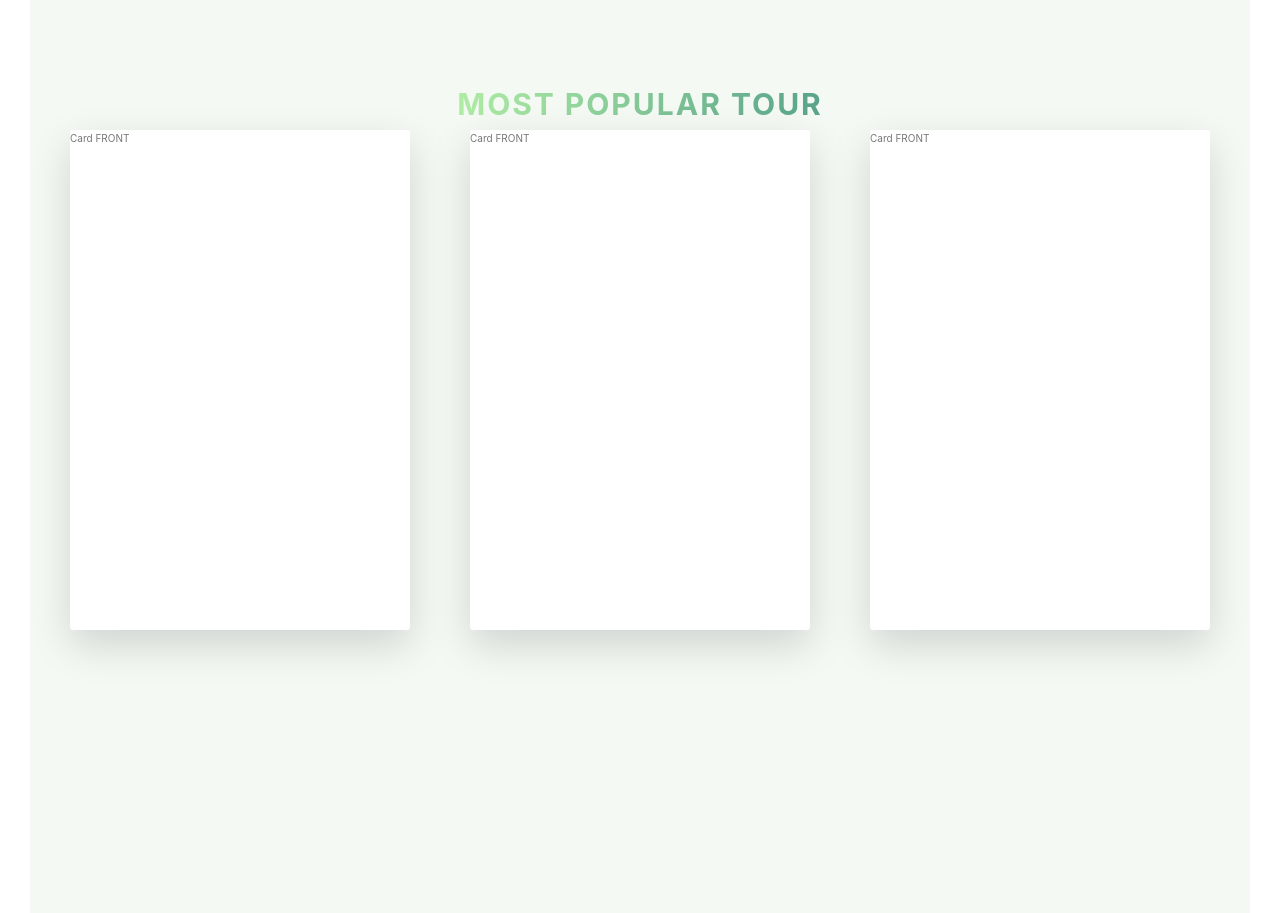
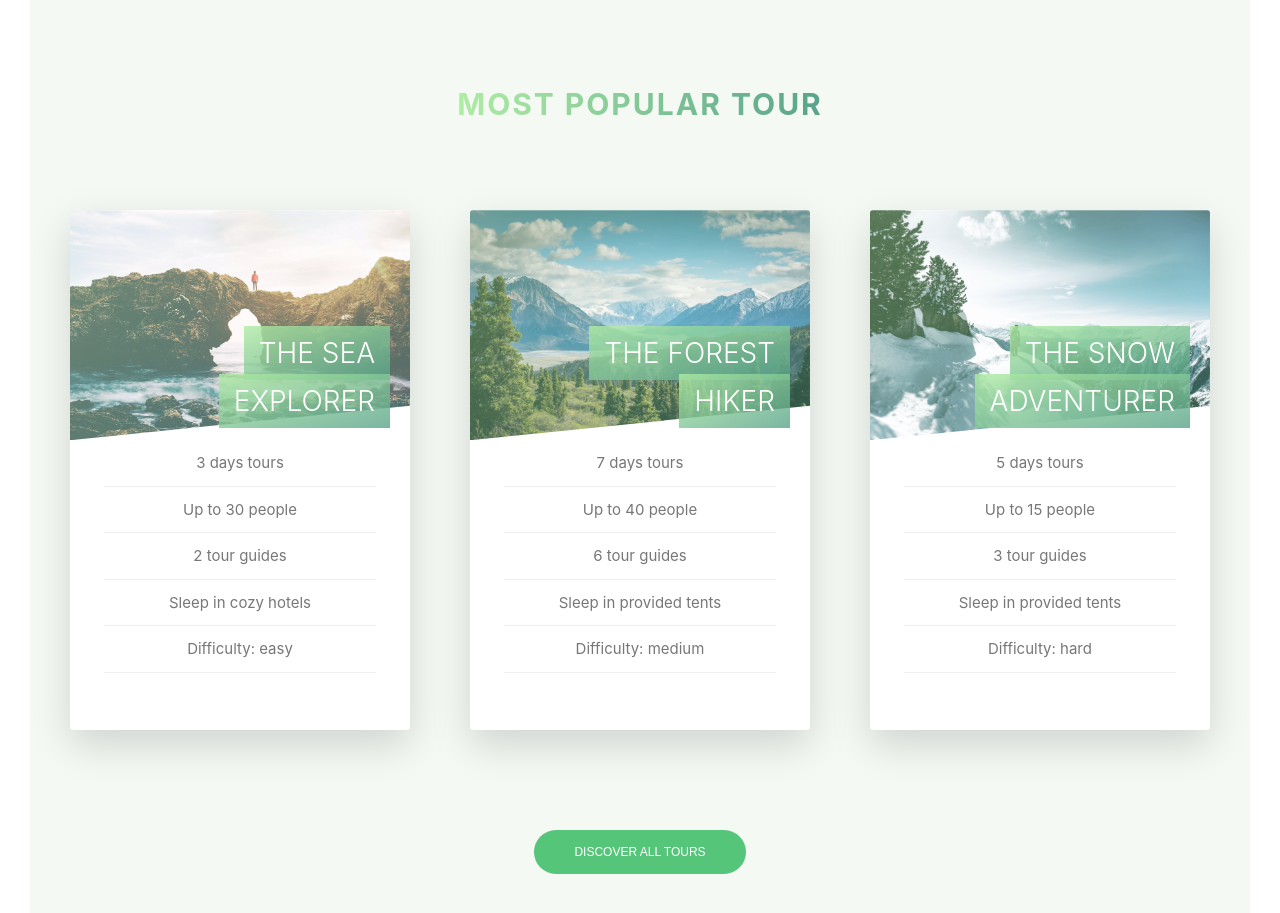
Before and after one commit to jbuican14/outdoor_website, a React (Create React App) app: page / in a window 1280 px wide. Shown: the part 2540-3453 px from the top of the page. Built offline with nearby package versions, Linux system fonts and the light colour scheme.

Commit message:
Adding card section

```diff
--- a/src/components/TourPage.jsx
+++ b/src/components/TourPage.jsx
@@ -1,37 +1,132 @@
 import React from 'react';
+
+import nat5 from '../img/nat-5.jpg';
+import nat6 from '../img/nat-6.jpg';
+import nat7 from '../img/nat-7.jpg';
 
 const TourPage = () => {
   return (
     <section className="section-tours">
-      <div className="u-center-text u-margin-buttom-big">
+      <div className="u-center-text u-margin-bottom-big">
         <h2 className="heading-secondary">Most popular tour</h2>
       </div>
 
       <div className="row">
         <div className="col-1-of-3">
           <div className="card">
-            <div className="card__side card__side--front">Card FRONT</div>
+            <div className="card__side card__side--front">
+              <div
+                className="card__picture"
+                style={{
+                  backgroundImage: `linear-gradient(to right bottom, rgba(175, 236, 164, 0.5), rgba(88, 163, 138, 0.5)), url(${nat5})`,
+                }}
+              >
+                &nbsp;
+              </div>
+              <h4 className="card__heading">
+                <span className="card__heading-span card__heading-span--1">
+                  The Sea Explorer
+                </span>
+              </h4>
+              <div className="card__details">
+                <ul>
+                  <li> 3 days tours</li>
+                  <li> Up to 30 people</li>
+                  <li> 2 tour guides</li>
+                  <li>Sleep in cozy hotels</li>
+                  <li>Difficulty: easy</li>
+                </ul>
+              </div>
+            </div>
             <div className="card__side card__side--back card__side--back-1">
-              Card BACK !!!
+              <div className="card__cta">
+                <div className="card__price-box">
+                  <p className="card__price-only">Only</p>
+                  <p className="card__price-value">£300</p>
+                </div>
+                <button className="btn btn--white">Book Now</button>
+              </div>
             </div>
           </div>
         </div>
         <div className="col-1-of-3">
           <div className="card">
-            <div className="card__side card__side--front">Card FRONT</div>
+            <div className="card__side card__side--front">
+              <div
+                className="card__picture"
+                style={{
+                  backgroundImage: `linear-gradient(to right bottom, rgba(175, 236, 164, 0.5), rgba(88, 163, 138, 0.5)),url(${nat6})`,
+                }}
+              >
+                &nbsp;
+              </div>
+              <h4 className="card__heading">
+                <span className="card__heading-span card__heading-span--1">
+                  The Forest Hiker
+                </span>
+              </h4>
+              <div className="card__details ">
+                <ul>
+                  <li> 7 days tours</li>
+                  <li> Up to 40 people</li>
+                  <li> 6 tour guides</li>
+                  <li>Sleep in provided tents</li>
+                  <li>Difficulty: medium</li>
+                </ul>
+              </div>
+            </div>
             <div className="card__side card__side--back card__side--back-1">
-              Card BACK !!!
+              <div className="card__cta">
+                <div className="card__price-box">
+                  <p className="card__price-only">Only</p>
+                  <p className="card__price-value">£500</p>
+                </div>
+                <button className="btn btn--white">Book Now</button>
+              </div>
             </div>
           </div>
         </div>
         <div className="col-1-of-3">
           <div className="card">
-            <div className="card__side card__side--front">Card FRONT</div>
+            <div className="card__side card__side--front">
+              <div
+                className="card__picture"
+                style={{
+                  backgroundImage: `linear-gradient(to right bottom, rgba(175, 236, 164, 0.5), rgba(88, 163, 138, 0.5)),url(${nat7})`,
+                }}
+              >
+                &nbsp;
+              </div>
+              <h4 className="card__heading">
+                <span className="card__heading-span card__heading-span--1">
+                  The Snow Adventurer
+                </span>
+              </h4>
+              <div className="card__details">
+                <ul>
+                  <li> 5 days tours</li>
+                  <li> Up to 15 people</li>
+                  <li> 3 tour guides</li>
+                  <li>Sleep in provided tents</li>
+                  <li>Difficulty: hard</li>
+                </ul>
+              </div>
+            </div>
             <div className="card__side card__side--back card__side--back-1">
-              Card BACK !!!
+              <div className="card__cta">
+                <div className="card__price-box">
+                  <p className="card__price-only">Only</p>
+                  <p className="card__price-value">£600</p>
+                </div>
+                <button className="btn btn--white">Book Now</button>
+              </div>
             </div>
           </div>
         </div>
+      </div>
+
+      <div className="u-center-text u-margin-top-huge">
+        <button className="btn btn--green">Discover all tours</button>
       </div>
     </section>
   );
--- a/src/sass/abstracts/_variables.scss
+++ b/src/sass/abstracts/_variables.scss
@@ -13,7 +13,9 @@ $color-primary-light-1: rgb(244, 249, 244);
 
 $color-white: rgb(255, 255, 255);
 $color-grey: rgb(119, 119, 119);
+
 $color-grey-light: rgb(229, 226, 226);
+$color-grey-light-2: rgb(238, 238, 238);
 $color-black: rgb(0, 0, 0);
 
 $default-font-size: 1.6rem;
--- a/src/sass/base/_utilities.scss
+++ b/src/sass/base/_utilities.scss
@@ -11,3 +11,10 @@
 .u-margin-bottom-small {
   margin-bottom: 1.5rem;
 }
+
+.u-margin-top-big {
+  margin-top: 8rem;
+}
+.u-margin-top-huge {
+  margin-top: 10rem;
+}
--- a/src/sass/components/_button.scss
+++ b/src/sass/components/_button.scss
@@ -24,6 +24,10 @@
   &--white {
     background-color: $color-white;
     color: $color-grey;
+  }
+  &--green {
+    background-color: $color-primary;
+    color: $color-white;
   }
 
   &::after {
--- a/src/sass/components/_card.scss
+++ b/src/sass/components/_card.scss
@@ -2,10 +2,10 @@
   perspective: 150rem;
   -moz-perspective: 150rem;
   position: relative;
-  height: 50rem;
+  height: 52rem;
 
   &__side {
-    height: 50rem;
+    height: 52rem;
     transition: all 0.8s ease;
     position: absolute;
     top: 0;
@@ -14,6 +14,7 @@
     backface-visibility: hidden;
     border-radius: 3px;
     box-shadow: 0 1.5rem 4rem rgba($color-black, 0.15);
+    overflow: hidden;
 
     &--front {
       background-color: $color-white;
@@ -39,4 +40,91 @@
   &:hover &__side--back {
     transform: rotateY(0);
   }
+
+  // FRONT SIDE STYLING
+  &__picture {
+    background-size: cover;
+    height: 23rem;
+    background-blend-mode: screen;
+    clip-path: polygon(0 0, 100% 0, 100% 85%, 0 100%);
+  }
+
+  &__heading {
+    font-size: 2.8rem;
+    font-weight: 300;
+    text-transform: uppercase;
+    position: absolute;
+    top: 12rem;
+    right: 2rem;
+    text-align: right;
+    color: $color-white;
+    width: 75%;
+  }
+
+  &__heading-span {
+    padding: 1rem 1.5rem;
+    box-decoration-break: clone;
+
+    &--1 {
+      background-image: linear-gradient(
+        to right bottom,
+        rgba(175, 236, 164, 0.8),
+        rgba(88, 163, 138, 0.8)
+      );
+    }
+    &--1 {
+      background-image: linear-gradient(
+        to right bottom,
+        rgba(175, 236, 164, 0.8),
+        rgba(88, 163, 138, 0.8)
+      );
+    }
+    &--1 {
+      background-image: linear-gradient(
+        to right bottom,
+        rgba(175, 236, 164, 0.8),
+        rgba(88, 163, 138, 0.8)
+      );
+    }
+  }
+
+  &__details {
+    ul {
+      list-style: none;
+      width: 80%;
+      margin: 0 auto;
+
+      li {
+        text-align: center;
+        font-size: 1.5rem;
+        padding: 1rem;
+
+        &:not(last-child) {
+          border-bottom: 1px solid $color-grey-light-2;
+        }
+      }
+    }
+  }
+
+  // BACK SIDE STYLING
+  &__cta {
+    position: absolute;
+    top: 50%;
+    left: 50%;
+    transform: translate(-50%, -50%);
+  }
+
+  &__price-box {
+    text-align: center;
+    margin-bottom: 8rem;
+    color: $color-white;
+  }
+  &__price-only {
+    font-size: 1.4rem;
+    text-transform: uppercase;
+  }
+  &__price-value {
+    font-size: 6rem;
+    font-weight: 100;
+  }
 }
--- a/src/sass/pages/_home.scss
+++ b/src/sass/pages/_home.scss
@@ -17,6 +17,6 @@
 
 .section-tours {
   background-color: $color-primary-light-1;
-  padding: 25rem 0 50rem;
+  padding: 25rem 0 15rem;
   margin-top: -8.4rem;
 }
```
